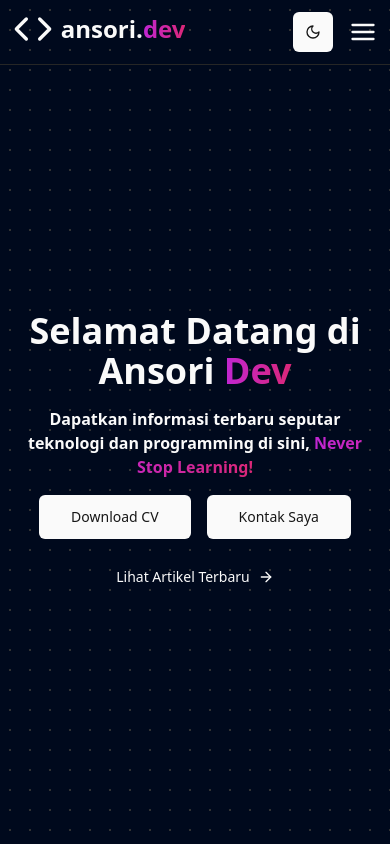
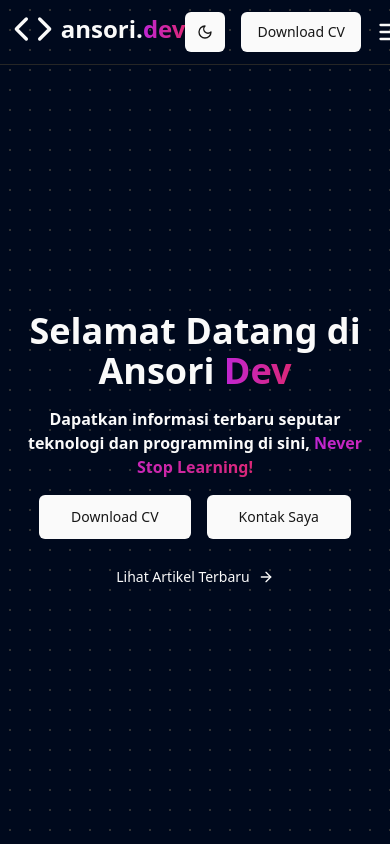
Before and after one commit to fitronansori/next-ansoridev, a Next.js app: page / in a window 390 px wide. Built offline with nearby package versions, Linux system fonts and the light colour scheme.

Commit message:
replace CV download button with ButtonCV component in HomeLayout

```diff
--- a/src/app/(root)/layout.tsx
+++ b/src/app/(root)/layout.tsx
@@ -1,19 +1,11 @@
+import ButtonCV from "@/components/common/ButtonCV";
 import Header from "@/components/layouts/Header";
-import { Button } from "@/components/ui/button";
-import Link from "next/link";
 
 const HomeLayout = ({ children }: { children: React.ReactNode }) => {
   return (
     <div>
       <Header>
-        <Button className="hidden lg:flex" asChild>
-          <Link
-            href="/CV Muh. Fitron Ansori.pdf"
-            download="CV_Fitron Ansori"
-            target="_blank">
-            Download CV
-          </Link>
-        </Button>
+        <ButtonCV />
       </Header>
       {children}
     </div>
```
